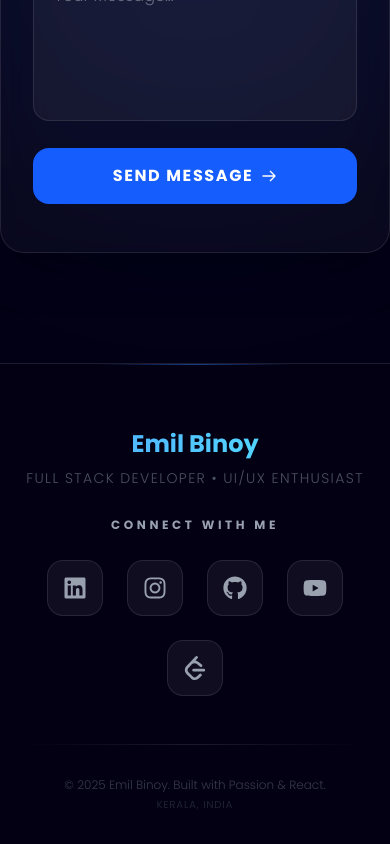
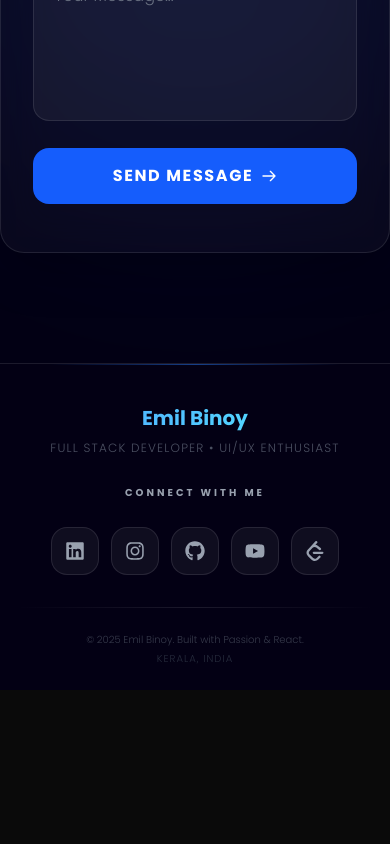
Before and after one commit to Emil-Binoy/Portfolio-using-React, a React (Vite) app: page / in a window 390 px wide. Shown: the part 5259-6103 px from the top of the page. After the commit the page ends 5949 px from the top, so only its background shows below. Built offline with nearby package versions, Linux system fonts and the light colour scheme; a web font is replaced by a local one.

Commit message:
style(Footer): make footer responsive for mobile devices

```diff
--- a/src/components/sections/Footer.jsx
+++ b/src/components/sections/Footer.jsx
@@ -5,81 +5,83 @@ export const Footer = () => {
   const currentYear = new Date().getFullYear();
 
   return (
-    <footer className="w-full bg-[#030014] border-t border-white/10 pt-16 pb-8 px-6 overflow-hidden relative">
-      <div className="absolute top-0 left-1/2 -translate-x-1/2 w-1/2 h-[1px] bg-gradient-to-r from-transparent via-blue-500 to-transparent opacity-50 animate-pulse"></div>
+    <footer className="w-full bg-[#030014] border-t border-white/10 pt-10 pb-6 px-4 md:pt-16 md:pb-8 md:px-6 overflow-hidden relative">
+      {/* Top Gradient Line - Wider on mobile for better visibility */}
+      <div className="absolute top-0 left-1/2 -translate-x-1/2 w-3/4 md:w-1/2 h-[1px] bg-gradient-to-r from-transparent via-blue-500 to-transparent opacity-50 animate-pulse"></div>
 
       <div className="max-w-5xl mx-auto flex flex-col items-center justify-center">
         <div className="mb-8 text-center group">
-          <h2 className="text-2xl font-bold bg-gradient-to-r from-blue-400 to-cyan-300 text-transparent bg-clip-text mb-2 transition-all duration-500 group-hover:tracking-widest">
+          <h2 className="text-xl md:text-2xl font-bold bg-gradient-to-r from-blue-400 to-cyan-300 text-transparent bg-clip-text mb-2 transition-all duration-500 group-hover:tracking-widest">
             Emil Binoy
           </h2>
-          <p className="text-gray-500 text-sm tracking-widest uppercase opacity-70 group-hover:opacity-100 transition-opacity">
+          <p className="text-gray-500 text-xs md:text-sm tracking-widest uppercase opacity-70 group-hover:opacity-100 transition-opacity">
             Full Stack Developer • UI/UX Enthusiast
           </p>
         </div>
 
-        <div className="flex flex-col items-center space-y-6 mb-12">
-          <h3 className="text-xs font-bold text-gray-400 uppercase tracking-[0.3em] animate-bounce">
+        <div className="flex flex-col items-center space-y-6 mb-8 md:mb-12">
+          <h3 className="text-[10px] md:text-xs font-bold text-gray-400 uppercase tracking-[0.3em] animate-bounce">
             Connect With Me
           </h3>
 
-          <ul className="flex flex-wrap justify-center gap-6">
+          {/* Icons: Smaller size and gap on mobile to prevent wrapping, original size on desktop */}
+          <ul className="flex flex-wrap justify-center gap-3 md:gap-6">
             <li className="hover:-translate-y-3 transition-transform duration-300">
               <a
                 href="https://www.linkedin.com/in/emil-binoy-769261325/"
-                className="group flex items-center justify-center w-14 h-14 rounded-2xl bg-white/5 border border-white/10 duration-300 hover:border-blue-500/50 hover:bg-blue-600/10 hover:shadow-[0_0_20px_rgba(37,99,235,0.2)]"
+                className="group flex items-center justify-center w-12 h-12 md:w-14 md:h-14 rounded-2xl bg-white/5 border border-white/10 duration-300 hover:border-blue-500/50 hover:bg-blue-600/10 hover:shadow-[0_0_20px_rgba(37,99,235,0.2)]"
                 aria-label="LinkedIn"
               >
-                <FaLinkedin className="text-2xl text-gray-400 duration-300 group-hover:text-blue-500 group-hover:scale-125" />
+                <FaLinkedin className="text-xl md:text-2xl text-gray-400 duration-300 group-hover:text-blue-500 group-hover:scale-125" />
               </a>
             </li>
 
             <li className="hover:-translate-y-3 transition-transform duration-300 delay-75">
               <a
                 href="https://www.instagram.com/its_emilefx/"
-                className="group flex items-center justify-center w-14 h-14 rounded-2xl bg-white/5 border border-white/10 duration-300 hover:border-pink-500/50 hover:bg-pink-600/10 hover:shadow-[0_0_20px_rgba(219,39,119,0.2)]"
+                className="group flex items-center justify-center w-12 h-12 md:w-14 md:h-14 rounded-2xl bg-white/5 border border-white/10 duration-300 hover:border-pink-500/50 hover:bg-pink-600/10 hover:shadow-[0_0_20px_rgba(219,39,119,0.2)]"
                 aria-label="Instagram"
               >
-                <FaInstagram className="text-2xl text-gray-400 duration-300 group-hover:text-pink-500 group-hover:scale-125" />
+                <FaInstagram className="text-xl md:text-2xl text-gray-400 duration-300 group-hover:text-pink-500 group-hover:scale-125" />
               </a>
             </li>
 
             <li className="hover:-translate-y-3 transition-transform duration-300 delay-100">
               <a
                 href="https://github.com/Emil-Binoy"
-                className="group flex items-center justify-center w-14 h-14 rounded-2xl bg-white/5 border border-white/10 duration-300 hover:border-white/50 hover:bg-white/10 hover:shadow-[0_0_20px_rgba(255,255,255,0.1)]"
+                className="group flex items-center justify-center w-12 h-12 md:w-14 md:h-14 rounded-2xl bg-white/5 border border-white/10 duration-300 hover:border-white/50 hover:bg-white/10 hover:shadow-[0_0_20px_rgba(255,255,255,0.1)]"
                 aria-label="GitHub"
               >
-                <FaGithub className="text-2xl text-gray-400 duration-300 group-hover:text-white group-hover:scale-125" />
+                <FaGithub className="text-xl md:text-2xl text-gray-400 duration-300 group-hover:text-white group-hover:scale-125" />
               </a>
             </li>
 
             <li className="hover:-translate-y-3 transition-transform duration-300 delay-150">
               <a
                 href="https://www.youtube.com/channel/UCTnMulHkE0CBGMhuGHBzmAQ"
-                className="group flex items-center justify-center w-14 h-14 rounded-2xl bg-white/5 border border-white/10 duration-300 hover:border-red-500/50 hover:bg-red-600/10 hover:shadow-[0_0_20px_rgba(220,38,38,0.2)]"
+                className="group flex items-center justify-center w-12 h-12 md:w-14 md:h-14 rounded-2xl bg-white/5 border border-white/10 duration-300 hover:border-red-500/50 hover:bg-red-600/10 hover:shadow-[0_0_20px_rgba(220,38,38,0.2)]"
                 aria-label="YouTube"
               >
-                <FaYoutube className="text-2xl text-gray-400 duration-300 group-hover:text-red-600 group-hover:scale-125" />
+                <FaYoutube className="text-xl md:text-2xl text-gray-400 duration-300 group-hover:text-red-600 group-hover:scale-125" />
               </a>
             </li>
 
             <li className="hover:-translate-y-3 transition-transform duration-300 delay-200">
               <a
                 href="https://leetcode.com/u/Emil_Binoy/"
-                className="group flex items-center justify-center w-14 h-14 rounded-2xl bg-white/5 border border-white/10 duration-300 hover:border-orange-500/50 hover:bg-orange-600/10 hover:shadow-[0_0_20px_rgba(249,115,22,0.2)]"
+                className="group flex items-center justify-center w-12 h-12 md:w-14 md:h-14 rounded-2xl bg-white/5 border border-white/10 duration-300 hover:border-orange-500/50 hover:bg-orange-600/10 hover:shadow-[0_0_20px_rgba(249,115,22,0.2)]"
                 aria-label="LeetCode"
               >
-                <SiLeetcode className="text-2xl text-gray-400 duration-300 group-hover:text-orange-500 group-hover:scale-125" />
+                <SiLeetcode className="text-xl md:text-2xl text-gray-400 duration-300 group-hover:text-orange-500 group-hover:scale-125" />
               </a>
             </li>
           </ul>
         </div>
 
-        <div className="w-full max-w-sm h-[1px] bg-gradient-to-r from-transparent via-white/10 to-transparent mb-8"></div>
+        <div className="w-full max-w-sm h-[1px] bg-gradient-to-r from-transparent via-white/10 to-transparent mb-6 md:mb-8"></div>
 
         <div className="text-center opacity-50 hover:opacity-100 transition-opacity duration-700">
-          <p className="text-gray-500 text-xs mb-1">
+          <p className="text-gray-500 text-[10px] md:text-xs mb-1">
             &copy; {currentYear} Emil Binoy. Built with Passion & React.
           </p>
           <p className="text-[10px] text-gray-600 uppercase tracking-widest">
```
